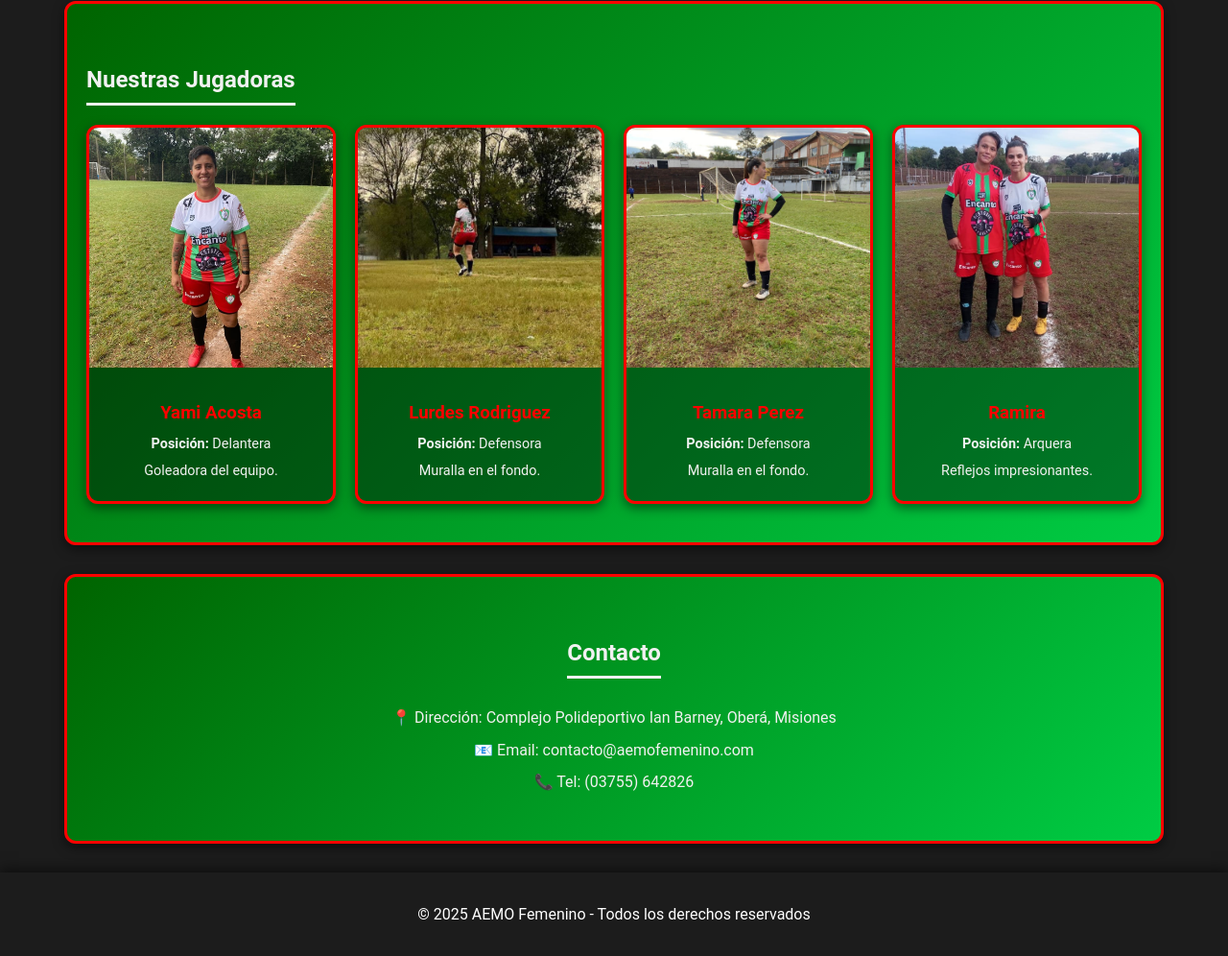
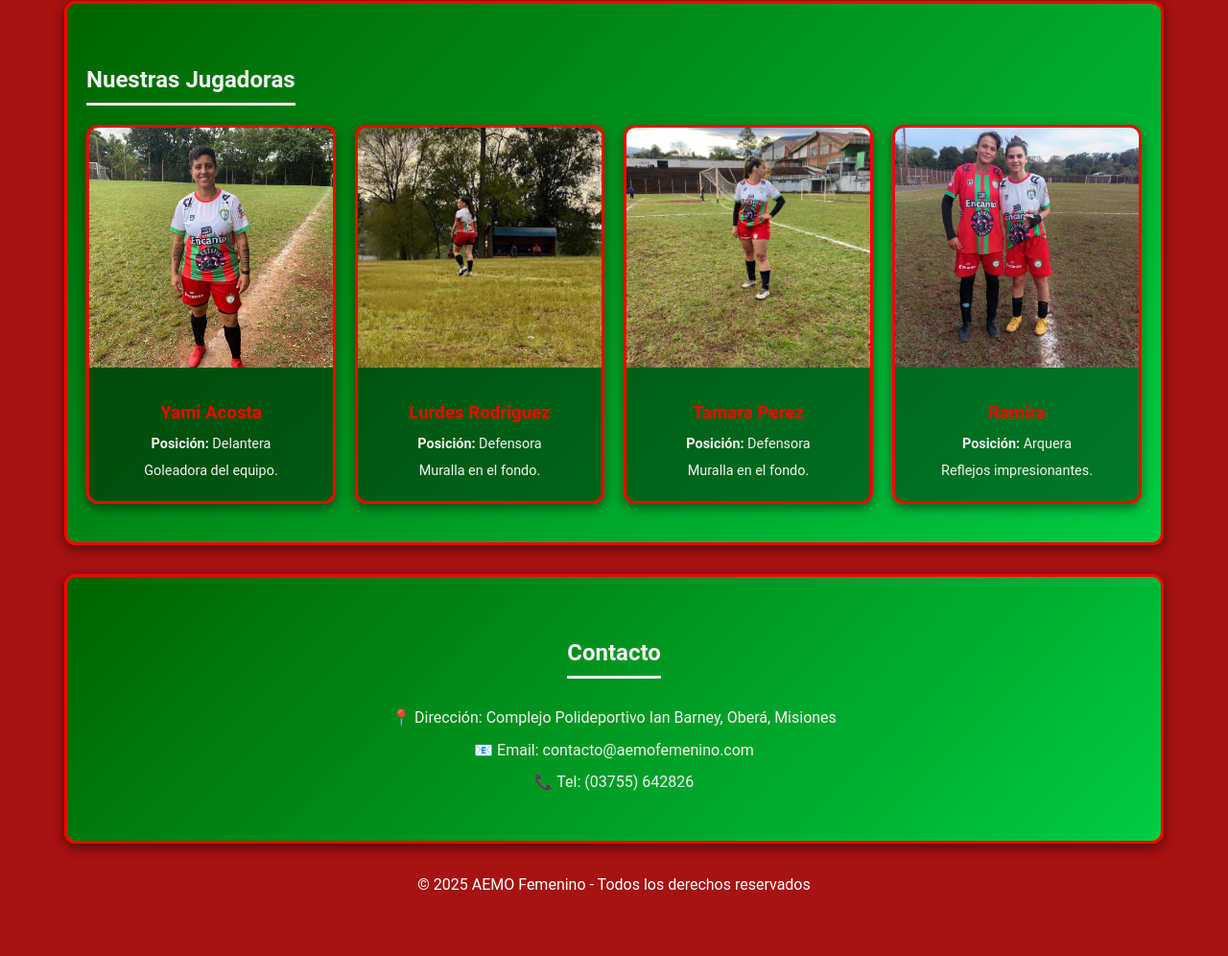
Before and after one commit to CristianLorenzo11/aemo, a plain HTML site: page index.html in a window 1280 px wide. Shown: the part 1465-2461 px from the top of the page at 96% size. After the commit the page ends 2415 px from the top, so only its background shows below. Drawn offline with Linux system fonts and the light colour scheme.

Commit message:
Add files via upload

```diff
--- a/index.html
+++ b/index.html
@@ -9,7 +9,7 @@
     body {
       margin: 0;
       font-family: 'Roboto', Arial, sans-serif;
-      background-color: #1c1c1c;
+      background-color: #a71212;
       color: #f1f1f1;
       line-height: 1.6;
     }
@@ -18,7 +18,7 @@
 
     /* ===== Header ===== */
     header {
-      background-color: #1c1c1c; /* oscuro */
+      background-color: #a71212;
       color: #f1f1f1;
       padding: 20px;
       display: flex;
@@ -161,11 +161,9 @@
 
     /* ===== Footer ===== */
     footer {
-      background: #1c1c1c;
+      background-color: #a71212;
       color: white;
       text-align: center;
-      padding: 15px;
-      box-shadow: 0 -4px 12px rgba(0,0,0,0.5);
     }
 
     /* ===== Responsividad ===== */
```
